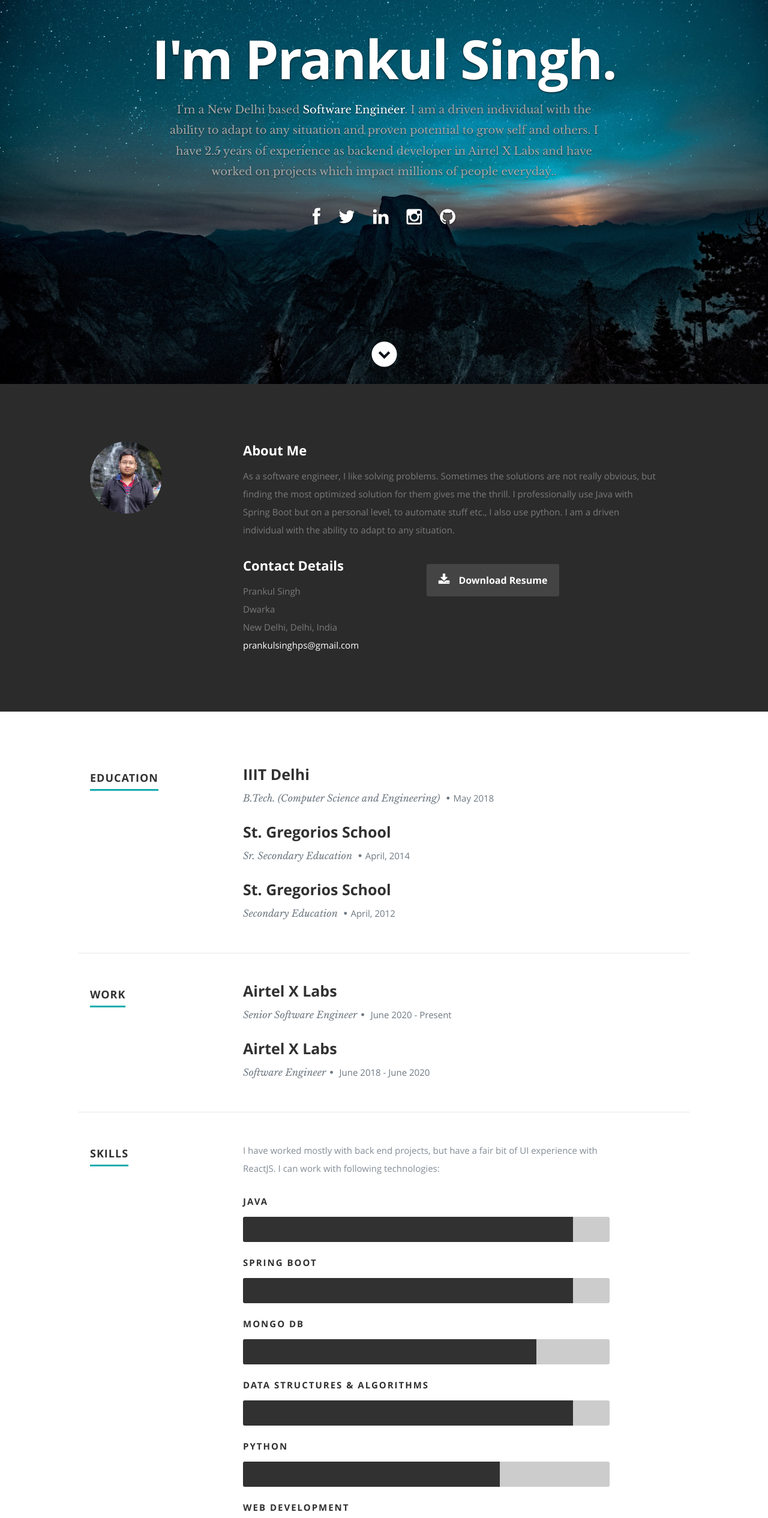
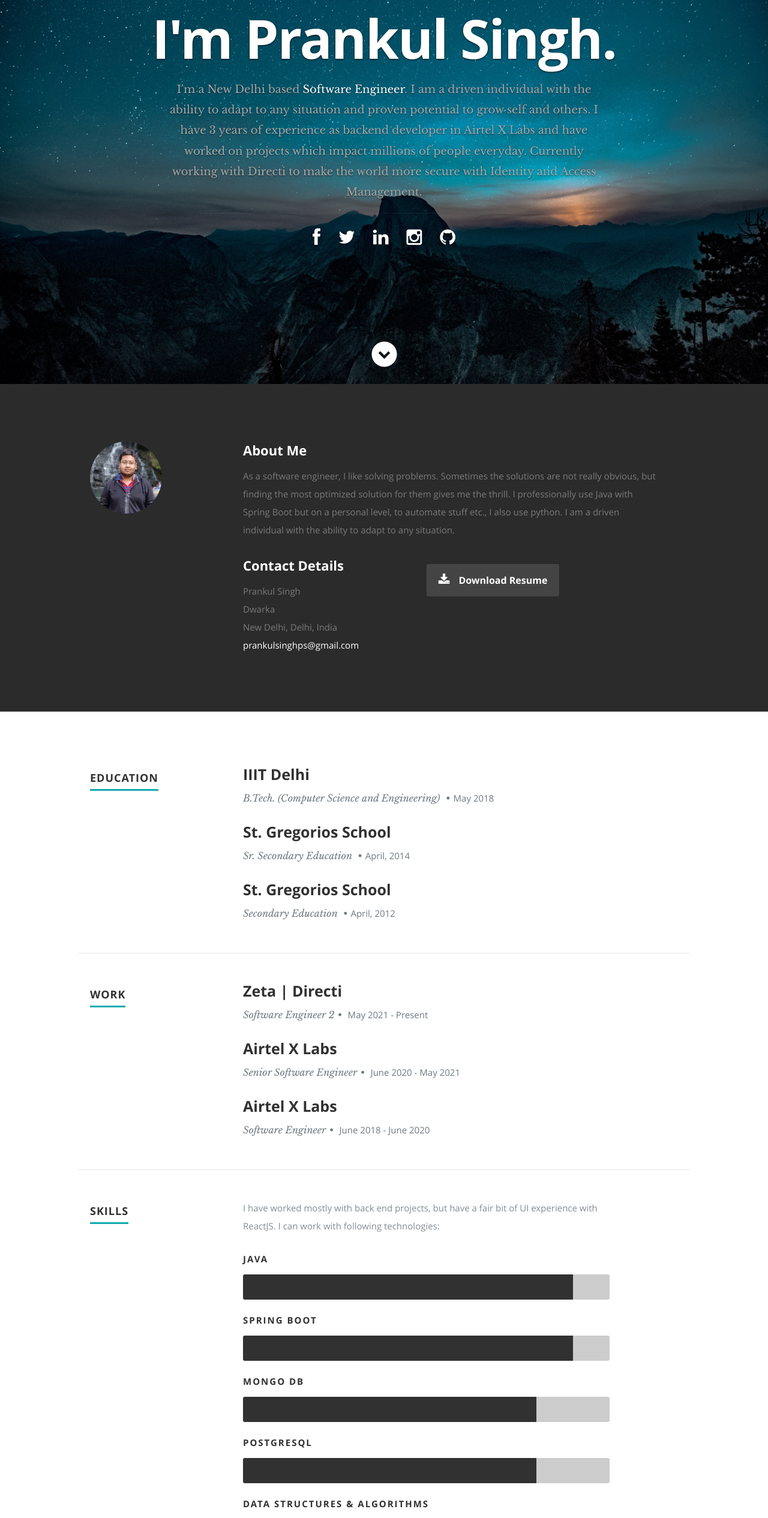
Before and after one commit to prankulsingh/resume, a React (Create React App) app: page / in a window 1280 px wide. Shown: the part 160-2690 px from the top of the page at 60% size. Built offline with nearby package versions, Linux system fonts and the light colour scheme.

Commit message:
new changes

```diff
--- a/package.json
+++ b/package.json
@@ -8,6 +8,7 @@
     "react": "^16.2.0",
     "react-dom": "^16.2.0",
     "react-ga": "^2.3.5",
+    "react-router-dom": "^5.2.0",
     "react-scripts": "1.0.17"
   },
   "scripts": {
--- a/public/resumeData.json
+++ b/public/resumeData.json
@@ -2,7 +2,7 @@
   "main": {
     "name":"Prankul Singh",
     "occupation":"Software Engineer",
-    "description":"I am a driven individual with the ability to adapt to any situation and proven potential to grow self and others. I have 2.5 years of experience as backend developer in Airtel X Labs and have worked on projects which impact millions of people everyday.",
+    "description":"I am a driven individual with the ability to adapt to any situation and proven potential to grow self and others. I have 3 years of experience as backend developer in Airtel X Labs and have worked on projects which impact millions of people everyday. Currently working with Directi to make the world more secure with Identity and Access Management",
     "image":"profilepic.jpg",
     "bio":"As a software engineer, I like solving problems. Sometimes the solutions are not really obvious, but finding the most optimized solution for them gives me the thrill. I professionally use Java with Spring Boot but on a personal level, to automate stuff etc., I also use python. I am a driven individual with the ability to adapt to any situation.",
     "contactmessage":null,
@@ -69,9 +69,15 @@
     ],
     "work":[
       {
+        "company":"Zeta | Directi",
+        "title":"Software Engineer 2",
+        "years":"May 2021 - Present",
+        "description":null
+      },
+      {
         "company":"Airtel X Labs",
         "title":"Senior Software Engineer",
-        "years":"June 2020 - Present",
+        "years":"June 2020 - May 2021",
         "description":null
       },
       {
@@ -92,6 +98,10 @@
       },
       {
         "name":"Mongo DB",
+        "level":"80%"
+      },
+      {
+        "name":"PostgreSQL",
         "level":"80%"
       },
       {
--- /dev/null
+++ b/src/Router.js
@@ -0,0 +1,23 @@
+import React from "react";
+import {BrowserRouter as Router, Switch, Route, Redirect} from "react-router-dom";
+import App from "./App";
+
+export default function PageRouter() {
+    return (
+        <Router>
+            <Switch>
+                <Route exact path="/">
+                    <App/>
+                </Route>
+                <Route path="/meet">
+                    <OpenMeeting url = "https://meet.google.com/hih-zjrs-was"/>
+                </Route>
+            </Switch>
+        </Router>
+    );
+
+    function OpenMeeting({url}) {
+        window.location.replace(url);
+        return null;
+    }
+}
--- a/src/index.js
+++ b/src/index.js
@@ -1,8 +1,8 @@
 import React from 'react';
 import ReactDOM from 'react-dom';
 import './index.css';
-import App from './App';
+import PageRouter from "./Router";
 import registerServiceWorker from './registerServiceWorker';
 
-ReactDOM.render(<App />, document.getElementById('root'));
+ReactDOM.render(<PageRouter/>, document.getElementById('root'));
 registerServiceWorker();
```
Also changed, not shown: 1 other file (tests, documents, lock files or other folders).
